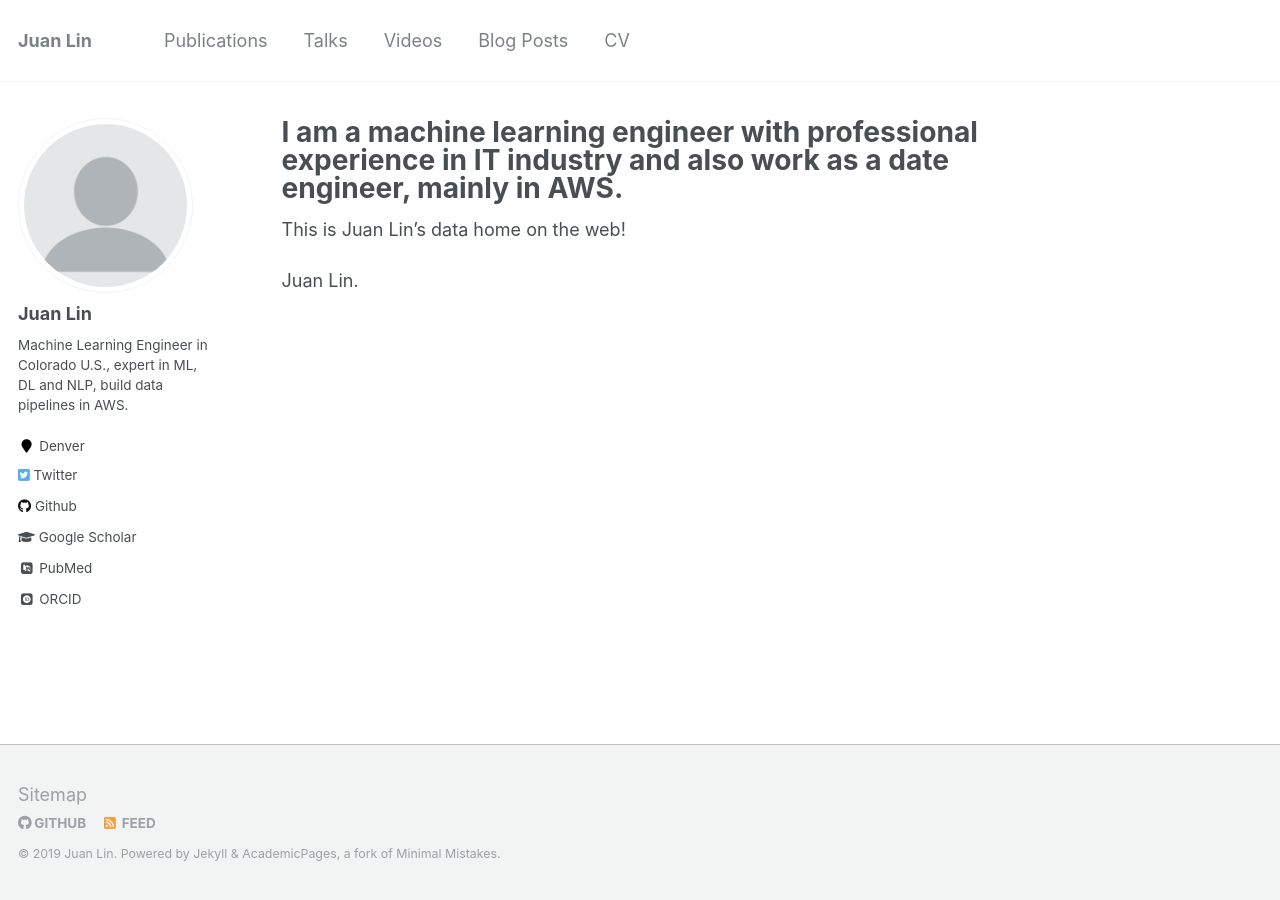
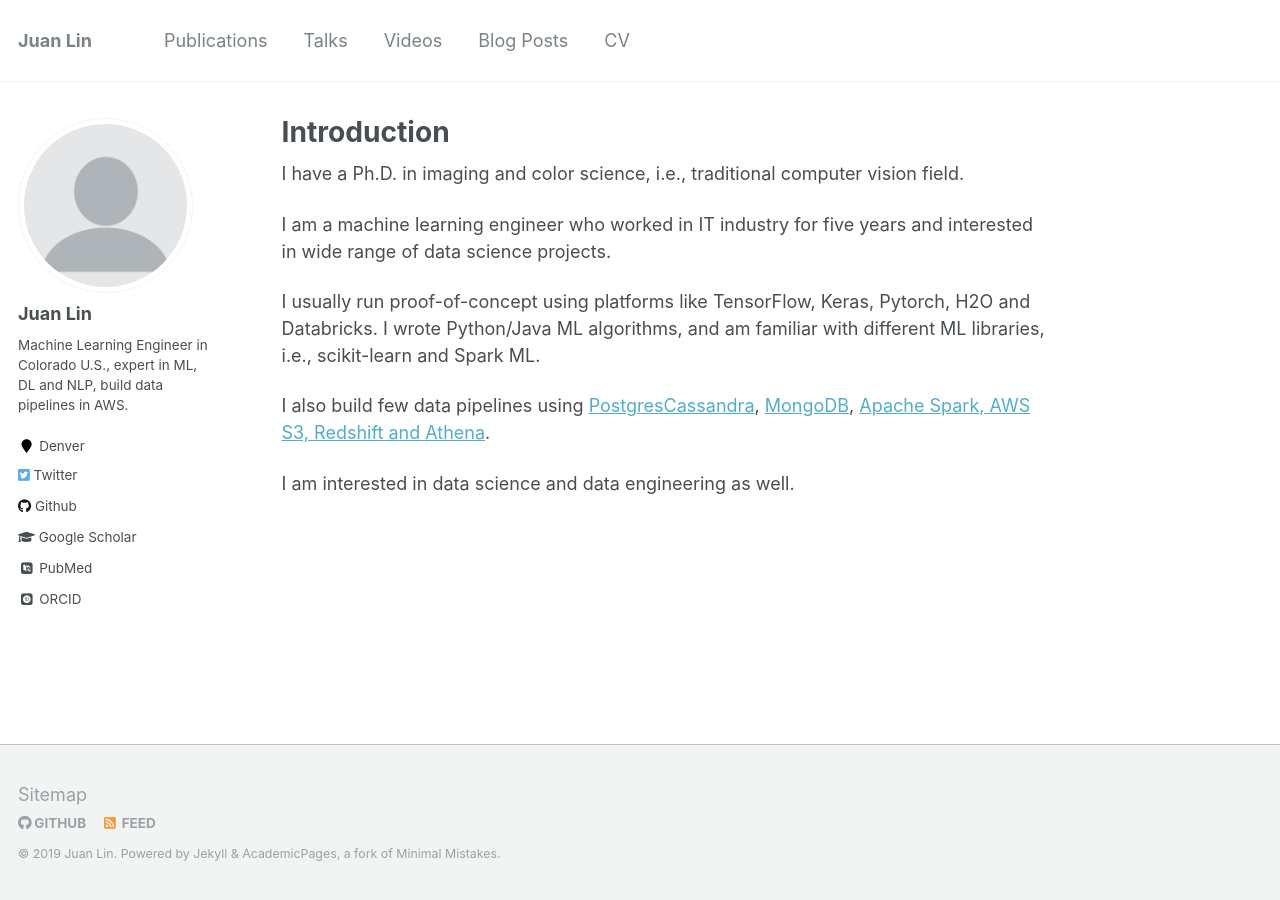
Before and after one commit to mzcolor001/mzcolor001.github.io, a Jekyll site: the page built from _pages/about.md, in a window 1280 px wide. Built offline with Jekyll 4.4.1, drawn with Linux system fonts in a browser that asks for light colours; some web fonts are replaced.

Commit message:
add introduction

```diff
--- a/_pages/about.md
+++ b/_pages/about.md
@@ -1,13 +1,18 @@
 ---
 permalink: /
-title: "I am a machine learning engineer with professional experience in IT industry and also work as a date engineer, mainly in AWS."
+title: "Introduction"
 excerpt: "About me"
 author_profile: true
 redirect_from:
   - /about/
   - /about.html
 ---
+I have a Ph.D. in imaging and color science, i.e., traditional computer vision field.
 
-This is Juan Lin's data home on the web!
+I am a machine learning engineer who worked in IT industry for five years and interested in wide range of data science projects.
 
-Juan Lin.
+I usually run proof-of-concept using platforms like TensorFlow, Keras, Pytorch, H2O and Databricks. I wrote Python/Java ML algorithms, and am familiar with different ML libraries, i.e., scikit-learn and Spark ML.
+
+I also build few data pipelines using [Postgres](https://github.com/mzcolor001/Data-Engineer-Practice/tree/master/Data%20Modeling%20with%20Postgres)[Cassandra](https://github.com/mzcolor001/Data-Engineer-Practice/tree/master/Data%20Modeling%20with%20Apache%20Cassandra), [MongoDB](https://github.com/mzcolor001/BioTech-Consulting-Project), [Apache Spark, AWS S3, Redshift and Athena](https://github.com/mzcolor001/Data-Engineer-Practice/tree/master/Data%20Lakes%20with%20Spark).
+
+I am interested in data science and data engineering as well.
```
